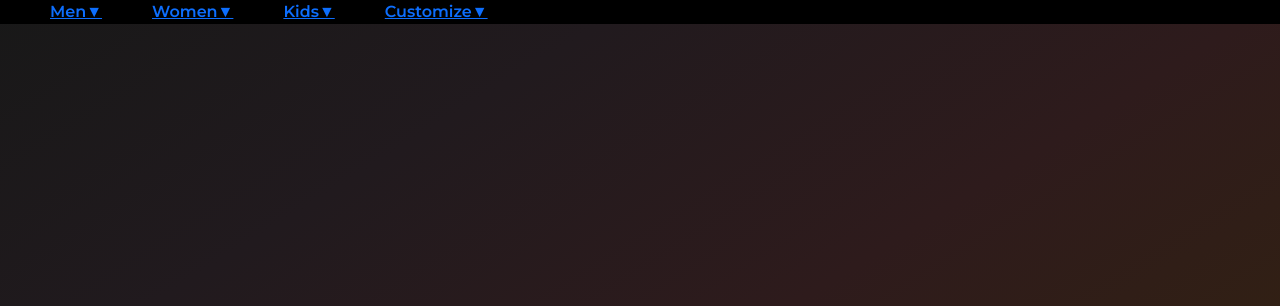
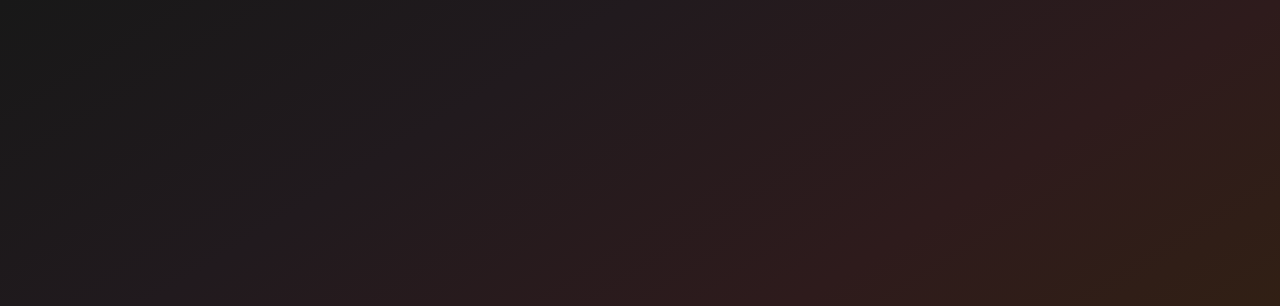
Before and after one commit to Archon-12/fcb-portfolio, a plain HTML site: page index.html in a window 1280 px wide. Shown: the top 306 px of the page. Drawn offline with nearby package versions, Linux system fonts and the light colour scheme.

Commit message:
Update index.html

```diff
--- a/index.html
+++ b/index.html
@@ -16,16 +16,7 @@
     <title>Drick Gayon | Web Developer Portfolio</title>
   </head>
   <body>
-    <header>
-      <div class="main-section">
-        <div class="links">
-          <li><a href="#">men▼</a></li>
-          <li><a href="#">women▼</a></li>
-          <li><a href="#">kids▼</a></li>
-          <li><a href="#">customize▼</a></li>
-        </div>
-      </div>
-    </header>
+
     <!-- The 'div' tag creates a wrapper / container for our layout-->
     <!-- class and id serves as identifiers for our HTML tags. -->
     <div class="container-fluid">
```
